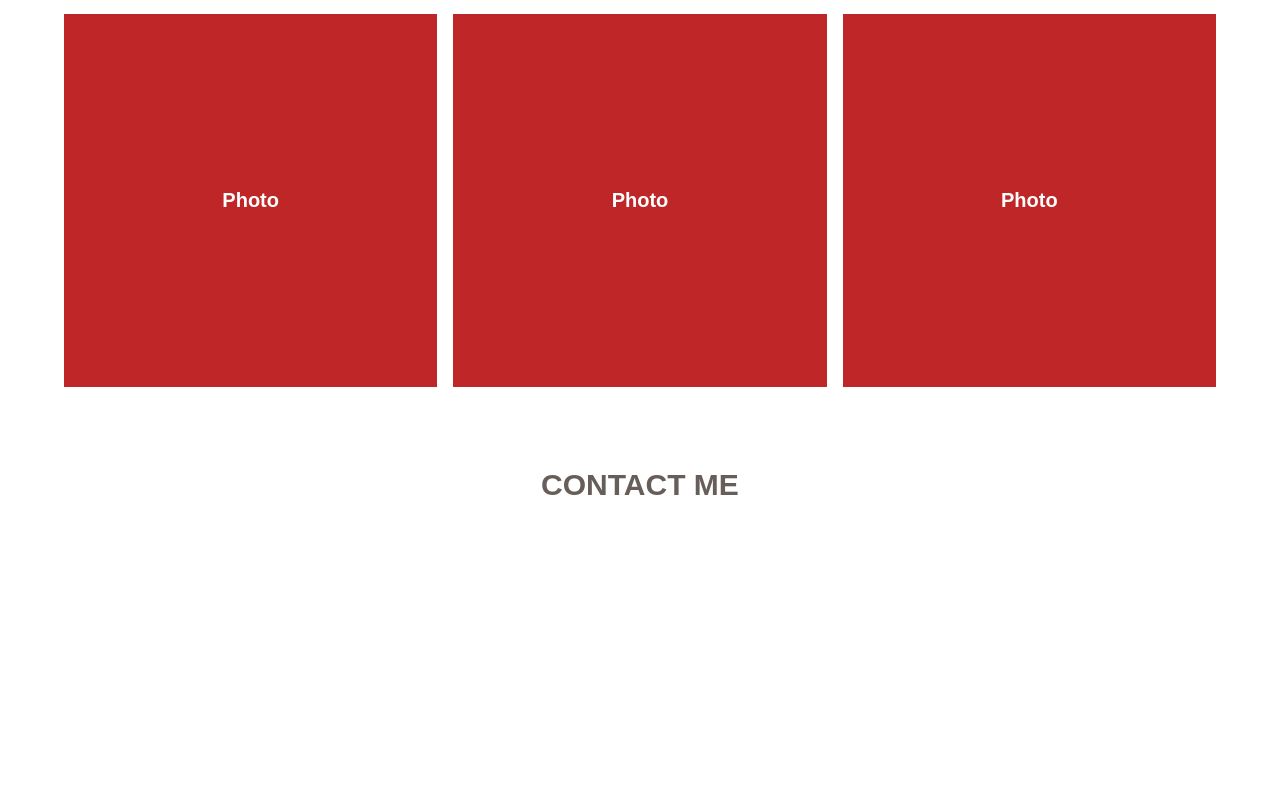
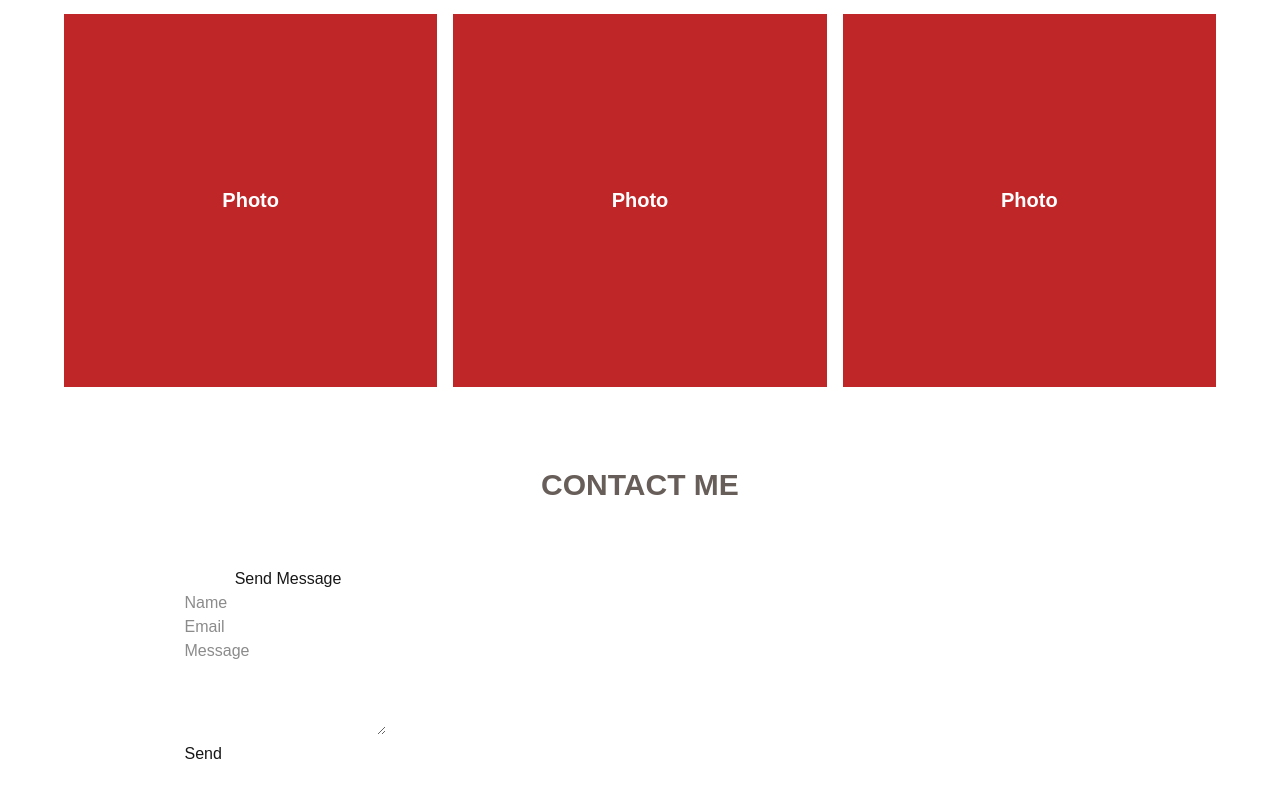
Before and after one commit to lukesauls66/TailgateWarriors, a Next.js app: page / in a window 1280 px wide. Shown: the part 2394-3192 px from the top of the page. Before the commit the page ends 2985 px from the top, so only its background shows below. Built offline with nearby package versions, Linux system fonts and the light colour scheme.

Commit message:
init message form

```diff
--- a/components/landingPage/contactSection/contactSection.tsx
+++ b/components/landingPage/contactSection/contactSection.tsx
@@ -1,10 +1,14 @@
+import MessageForm from "./messageForm";
+
 export default function ContactSection() {
   return (
     <section className="flex flex-col items-center justify-center bg-background text-foreground min-w-screen py-6 md:py-8 lg:py-12 px-[1rem] gap-4 md:gap-6 lg:gap-8 xl:gap-10">
       <h3 className="text-xl md:text-3xl text-center text-tw-grey max-w-[50rem]">
         <strong>CONTACT ME</strong>
       </h3>
-      <div className="flex flex-col lg:flex-row w-full max-w-6xl"></div>
+      <div className="flex flex-col lg:flex-row w-full max-w-6xl">
+        <MessageForm />
+      </div>
     </section>
   );
 }
--- /dev/null
+++ b/components/landingPage/contactSection/messageForm/index.ts
@@ -0,0 +1,3 @@
+import MessageForm from "./messageForm";
+
+export default MessageForm;
--- /dev/null
+++ b/components/landingPage/contactSection/messageForm/messageForm.tsx
@@ -0,0 +1,46 @@
+export default function MessageForm() {
+  return (
+    <section className="flex flex-col items-center justify-center bg-background text-foreground w-full max-w-md p-6">
+      <h4>Send Message</h4>
+      <form action="">
+        <div>
+          <label htmlFor="name" className="hidden">
+            Name
+          </label>
+          <input
+            type="text"
+            id="name"
+            name="name"
+            placeholder="Name"
+            required
+          />
+        </div>
+        <div>
+          <label htmlFor="email" className="hidden">
+            Email
+          </label>
+          <input
+            type="email"
+            id="email"
+            name="email"
+            placeholder="Email"
+            required
+          />
+        </div>
+        <div>
+          <label htmlFor="message" className="hidden">
+            Message
+          </label>
+          <textarea
+            id="message"
+            name="message"
+            placeholder="Message"
+            rows={4}
+            required
+          ></textarea>
+        </div>
+        <button type="submit">Send</button>
+      </form>
+    </section>
+  );
+}
```
Also changed, not shown: components/landingPage/contactSection/infoSection/index.ts (added), components/landingPage/contactSection/infoSection/infoSection.tsx (added).
